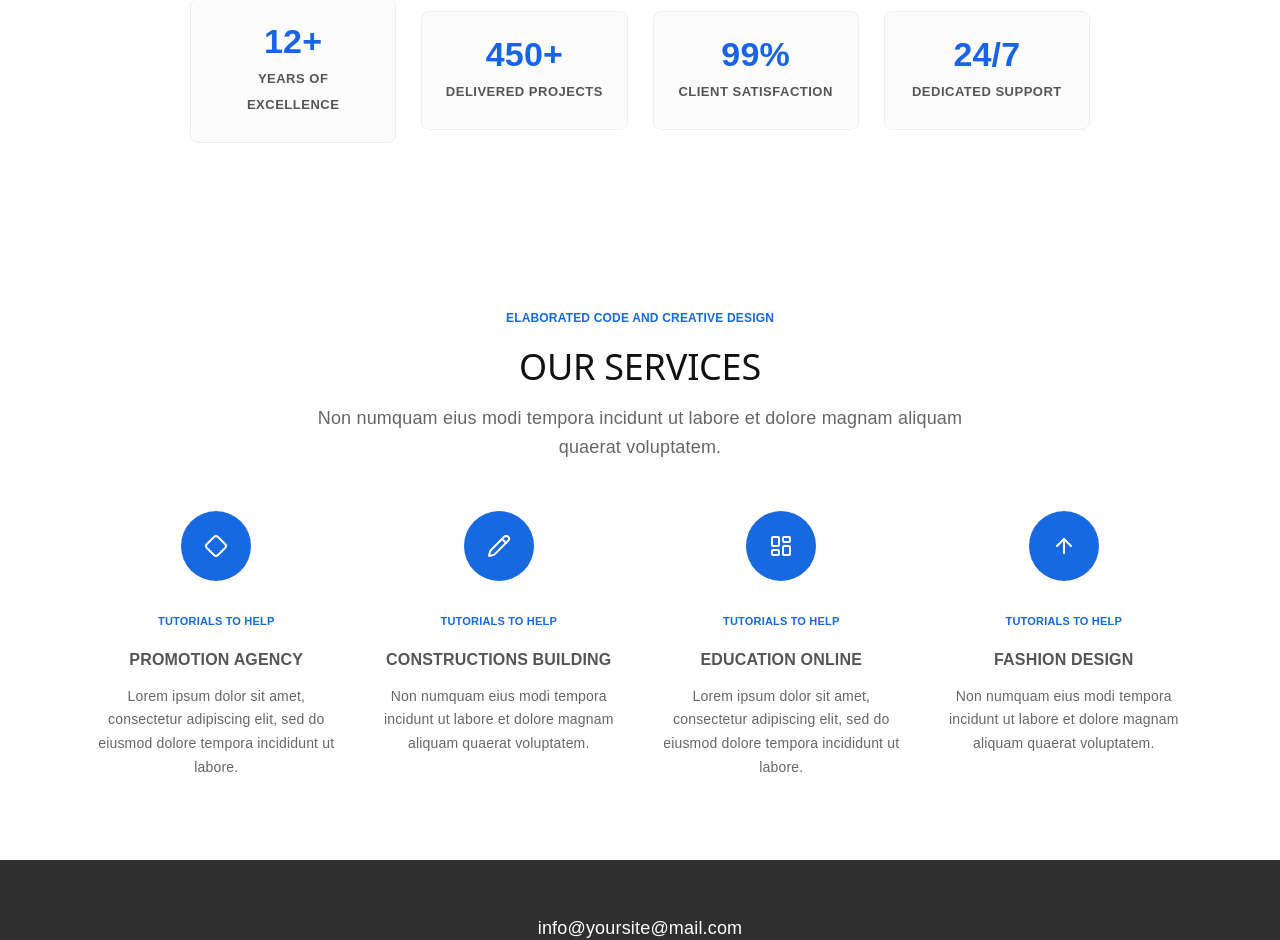
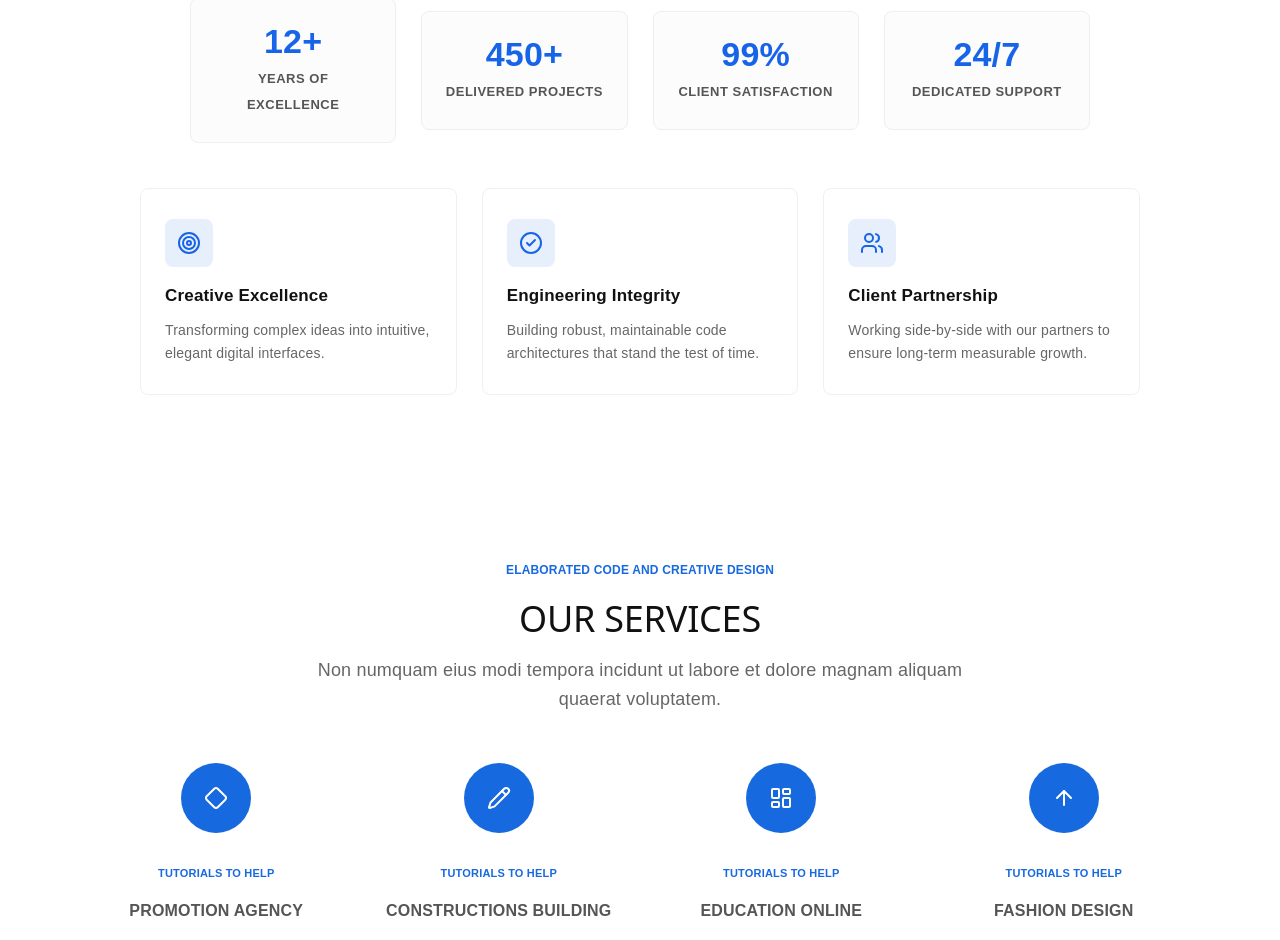
Before and after one commit to Marwanstanekzai/alteco-website, a React (Vite) app: page / in a window 1280 px wide. Shown: the part 1611-2551 px from the top of the page. Built offline with nearby package versions, Linux system fonts and the light colour scheme.

Commit message:
Add core values and mission highlights to AboutSection

```diff
--- a/src/App.css
+++ b/src/App.css
@@ -550,6 +550,55 @@ img {
   font-weight: 600;
   text-transform: uppercase;
   letter-spacing: 0.5px;
+}
+
+/* Kernwaarden */
+.about-values {
+  display: grid;
+  grid-template-columns: repeat(3, 1fr);
+  gap: 25px;
+  max-width: 1000px;
+  margin: 45px auto 0;
+  text-align: left;
+}
+
+.value-card {
+  background-color: #fff;
+  border: 1px solid #eef0f4;
+  border-radius: 8px;
+  padding: 30px 24px;
+  transition: transform 0.25s ease, box-shadow 0.25s ease, border-color 0.25s ease;
+}
+
+.value-card:hover {
+  transform: translateY(-5px);
+  border-color: #1764e8;
+  box-shadow: 0 12px 28px rgba(0, 0, 0, 0.06);
+}
+
+.value-icon {
+  width: 48px;
+  height: 48px;
+  border-radius: 8px;
+  background-color: rgba(23, 100, 232, 0.1);
+  color: #1764e8;
+  display: flex;
+  align-items: center;
+  justify-content: center;
+  margin-bottom: 16px;
+}
+
+.value-card h3 {
+  font-size: 17px;
+  margin: 0 0 10px;
+  color: #111;
+}
+
+.value-card p {
+  font-size: 14px;
+  color: #666;
+  line-height: 1.6;
+  margin: 0;
 }
 
 
@@ -1178,6 +1227,11 @@ img {
     font-size: 28px;
   }
 
+  .about-values {
+    grid-template-columns: 1fr;
+    gap: 15px;
+  }
+
 
   /* -------------------------
      SERVICES
--- a/src/components/AboutSection.jsx
+++ b/src/components/AboutSection.jsx
@@ -1,8 +1,28 @@
+import { Target, CheckCircle2, Users } from 'lucide-react'
+
 const COMPANY_STATS = [
   { value: '12+', label: 'Years of Excellence' },
   { value: '450+', label: 'Delivered Projects' },
   { value: '99%', label: 'Client Satisfaction' },
   { value: '24/7', label: 'Dedicated Support' },
+]
+
+const CORE_VALUES = [
+  {
+    icon: Target,
+    title: 'Creative Excellence',
+    description: 'Transforming complex ideas into intuitive, elegant digital interfaces.',
+  },
+  {
+    icon: CheckCircle2,
+    title: 'Engineering Integrity',
+    description: 'Building robust, maintainable code architectures that stand the test of time.',
+  },
+  {
+    icon: Users,
+    title: 'Client Partnership',
+    description: 'Working side-by-side with our partners to ensure long-term measurable growth.',
+  },
 ]
 
 function AboutSection() {
@@ -35,6 +55,22 @@ function AboutSection() {
           ))}
         </div>
 
+        {/* Kernwaarden */}
+        <div className="about-values">
+          {CORE_VALUES.map((val, i) => {
+            const Icon = val.icon
+            return (
+              <div key={i} className="value-card">
+                <div className="value-icon">
+                  <Icon size={24} aria-hidden="true" />
+                </div>
+                <h3>{val.title}</h3>
+                <p>{val.description}</p>
+              </div>
+            )
+          })}
+        </div>
+
       </section>
     </>
   )
```
